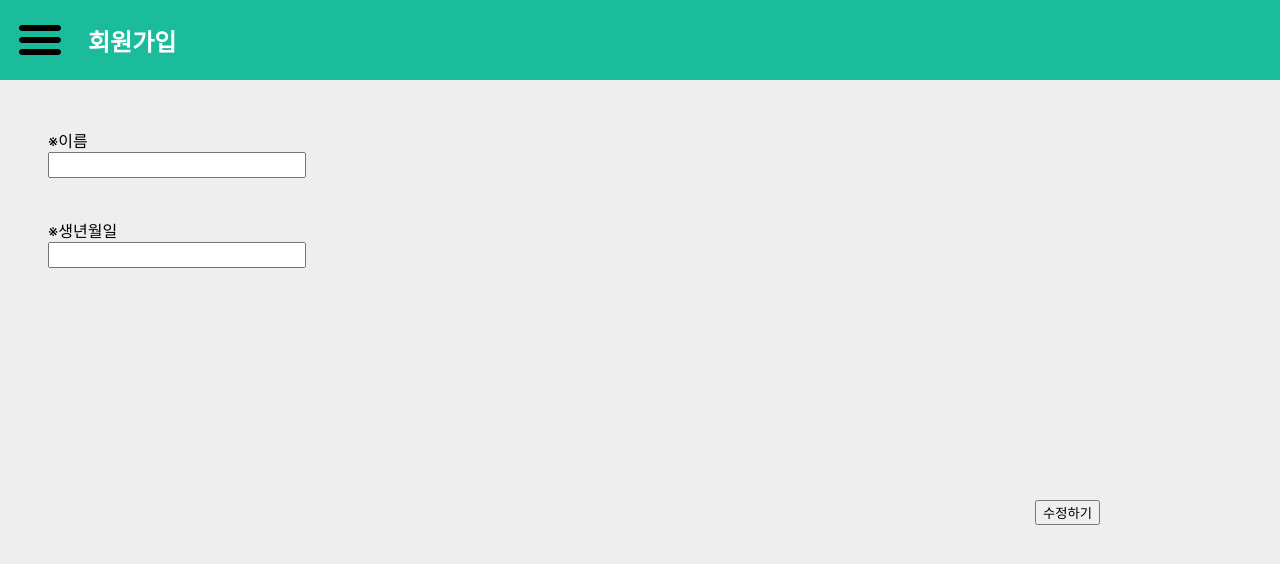
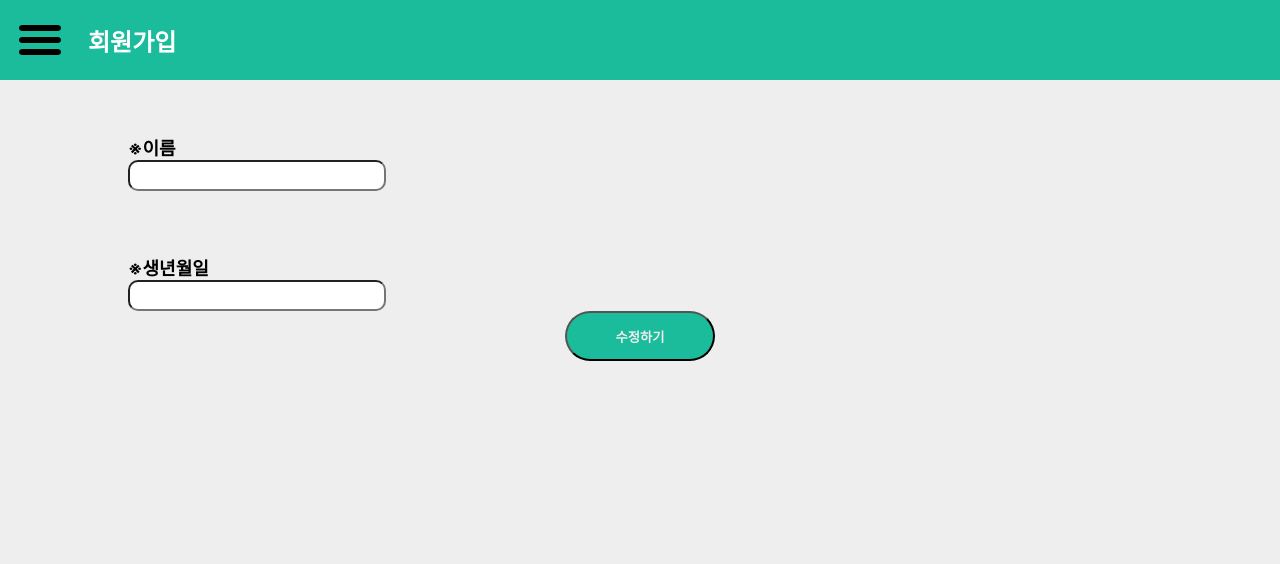
Before and after one commit to chrhfoq123/flower-way, a React (Create React App) app in the folder client/: page / in a window 1280 px wide. Shown: the top 564 px of the page. Built offline with nearby package versions, Linux system fonts and the light colour scheme.

Commit message:
userudate component 커밋

```diff
--- a/client/src/components/UserUpdate.js
+++ b/client/src/components/UserUpdate.js
@@ -4,24 +4,34 @@ class UserUpdate extends Component{
     render()
     {
         return(
-            <div className="userupdate">
-                ※이름
-                <div>
-                    <input type="text" className="name">
-                    </input>
-                </div>
-                <br/>
-                <br/>
-                <div>
-                    ※생년월일
-                </div>
-                <div>
-                    <input type="text" className="birth">
-
-                    </input>
+            <div className="info">
+                <div className="inputbox">
+                    <span className="title">
+                        <label>※이름</label>
+                    </span>
+                    <div className="name">
+                        <span className="inputbox">
+                            <input type="text" className="nameinput"/>
+                        </span>
+                    </div>
+                    <br/>
+                    <br/>
+                    <br/>
+                    <div>
+                        <span className="title">
+                            <label>※생년월일</label>
+                        </span>
+                        <div className="birth">
+                            <span className="inputbox">
+                                <input type="text" className="birthinput"/>
+                            </span>
+                        </div>
+                    </div>
                 </div>
 
-                <button className="button">수정하기</button>
+                <div className="button">
+                    <button className="modifybtn">수정하기</button>
+                </div>
             </div>
         );
     }
--- a/client/src/css/Main.css
+++ b/client/src/css/Main.css
@@ -5,21 +5,47 @@ body {background-color: #eeeeee;}
 
 
 /* 회원수정 css*/
-.userupdate {padding: 3em}
-.button {
-    position:absolute;
-    top:500px;
-    right:180px;
+.info {
+    padding-top: 3em;
+    /*padding-left: 5em;*/
+    margin: 0 auto;
+    font-weight: bolder;
+    font-size: 18px;
+    width: 100%;
 }
 
-.name{
-    width:250px;
-    height:20px;
+.inputbox{
+    width: 80%;
+    margin: 0 auto;
 }
 
-.birth{
+.button{
+    width: 80%;
+    display: flex;
+    justify-content: center;
+    margin: 0 auto;
+}
+
+.modifybtn {
+    background-color: #1abc9c;
+    color:#eeeeee;
+    border-radius: 50px;
+    width:150px;
+    height:50px;
+    font-weight: bold;
+
+}
+
+.nameinput{
+    border-radius: 10px;
     width:250px;
-    height:20px;
+    height:25px;
+}
+
+.birthinput{
+    border-radius: 10px;
+    width:250px;
+    height:25px;
 }
 
 
```
Also changed, not shown: client/src/App.js (line endings or trailing spaces).
